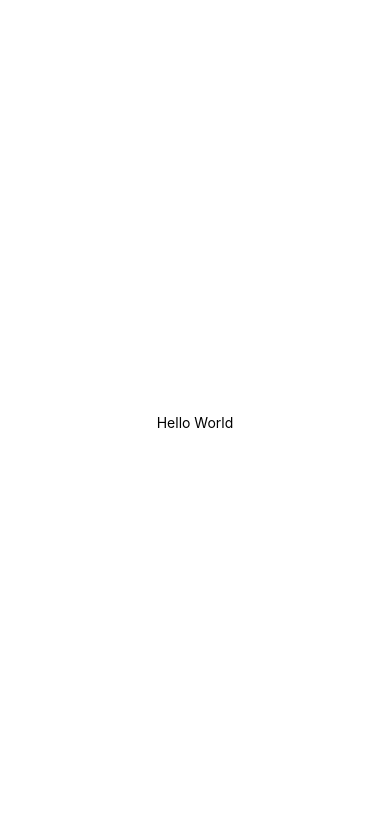
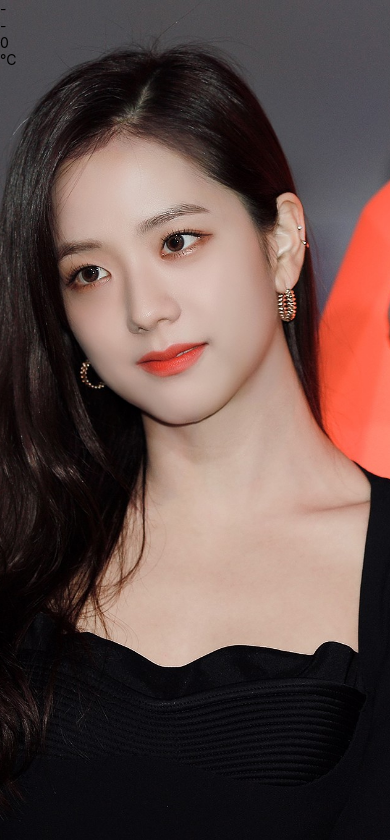
Before and after one commit to slnamtarn/6210110566_3SA04, a React Native app: screen / in a window 390 px wide. Shown: the top 840 px of the page. Built offline with nearby package versions, Linux system fonts and the light colour scheme.

Commit message:
Components and Image Background

```diff
--- a/App.js
+++ b/App.js
@@ -1,14 +1,12 @@
 import { StatusBar } from 'expo-status-bar';
 import React from 'react';
-import { StyleSheet, Text, View } from 'react-native';
+import { StyleSheet, View } from 'react-native';
+import Weather from './components/Weather';
 
 export default function App() {
-  const doIt = () =>{
-    console.log("Hello from console")
-  }
   return (
     <View style={styles.container}>
-      <Text onPress={doIt}>Hello World</Text>
+      <Weather zipCode="90110"/>
       <StatusBar style="auto" />
     </View>
   );
--- /dev/null
+++ b/components/Forecast.js
@@ -0,0 +1,13 @@
+import React from 'react'
+import { Text, View } from 'react-native'
+
+export default function Forecast(props){
+    return(
+        <View>
+        <Text>{props.main}</Text>
+        <Text>{props.description}</Text>
+        <Text>{props.temp}</Text>
+        <Text>°C</Text>
+        </View>
+    )
+}
--- /dev/null
+++ b/components/Weather.js
@@ -0,0 +1,25 @@
+
+import React, { useState } from 'react'
+import { ImageBackground, Text ,StyleSheet } from 'react-native'
+import Forecast from './Forecast'
+
+export default function Weather(props){
+    const [forecastInfo,setForecastInfo] = useState({
+        main: '-',
+        description: '-',
+        temp: 0
+    })
+
+    return (
+        <ImageBackground source={require('../jisoo.jpg')} style={styles.backdrop}>
+            <Forecast {...forecastInfo}/>
+        </ImageBackground>
+    )
+}
+
+const styles = StyleSheet.create({
+    backdrop: {
+        width: '100%',
+        height: '100%'
+    }
+})
```
Also changed, not shown: jisoo.jpg (added).
